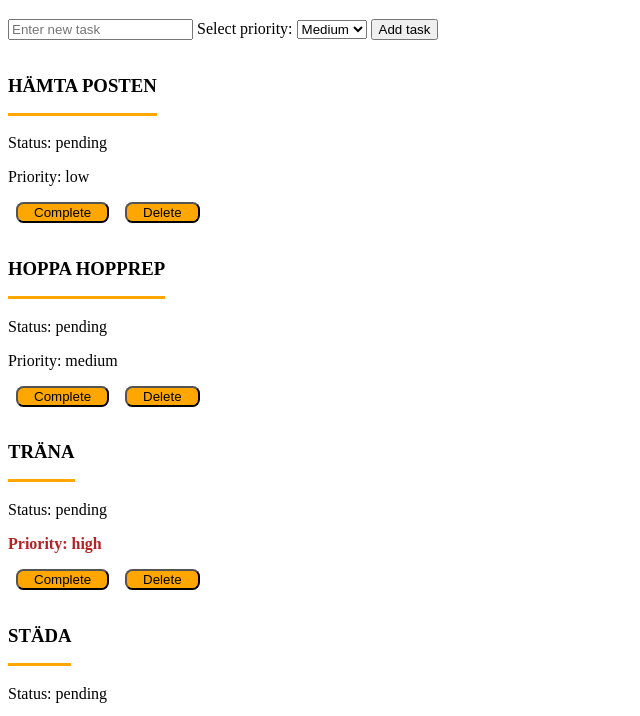
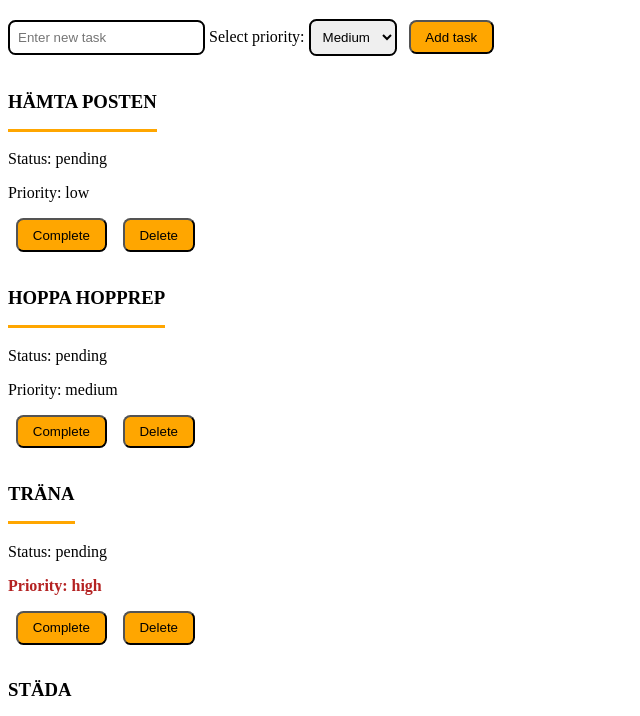
Before and after one commit to leo98lxl/task-tracker, a website with bundled scripts: page index.html in a window 1280 px wide. Shown: the part 61-777 px from the top of the page, without its empty margins (0-640 px from the left). Built offline with nearby package versions, Linux system fonts and the light colour scheme.

Commit message:
task tracker before styling

```diff
--- a/src/main.ts
+++ b/src/main.ts
@@ -21,6 +21,8 @@ type Task = {
 type TaskPriority = "low" | "medium" | "high";
 
 let nextId = 1;
+let pending = 0;
+let completed = 0;
 
 let tasks: Task[] = [{
     id: nextId++,
@@ -44,10 +46,13 @@ let tasks: Task[] = [{
 const app = document.querySelector("#app") as HTMLDivElement;
 
 const taskInput = document.querySelector("#task-input") as HTMLInputElement;
+taskInput.classList.add("task-input");
 
 const taskButton = document.querySelector("#task-button") as HTMLButtonElement;
+taskButton.classList.add("task-btn");
 
 const priorityInput = document.querySelector("#priority-input") as HTMLSelectElement;
+priorityInput.classList.add("priority-input");
 
 taskButton.addEventListener("click", () => {
     const taskName = taskInput.value.trim();
@@ -95,10 +100,10 @@ function renderTasks(): void {
         app.innerHTML = "";
     }
 
-    const total = document.createElement("h2");
-    total.textContent = `Total tasks: ${tasks.length}`
+    const totalTasks = document.createElement("h2");
+    totalTasks.textContent = `Total tasks: ${tasks.length}`
 
-    app?.append(total);
+    app?.append(totalTasks);
 
     for (const task of tasks) {
         const card = document.createElement("div");
@@ -139,7 +144,7 @@ function renderTasks(): void {
             status,
             priority,
             completeButton,
-            deleteButton
+            deleteButton,
         );
 
         app.prepend(card);
--- a/styles.css
+++ b/styles.css
@@ -1,6 +1,12 @@
 .completed-task {
     opacity: 0.5;
     text-decoration: line-through;
+}
+
+.priority-input, .task-input {
+    padding: 0.5rem;
+    border: 2px solid hsl(0, 0%, 0%);
+    border-radius: 1ch;
 }
 
 .task-title {
@@ -17,7 +23,8 @@
 
 .task-btn {
     background-color: hsl(39, 100%, 50%);
-    padding-inline: 1rem;
+    padding-inline: 2ch;
+    padding-block: 1ch;
     margin-inline: 0.5rem;
     border-radius: 1ch;
 
```
Also changed, not shown: dist/main.js, 1 other file.
